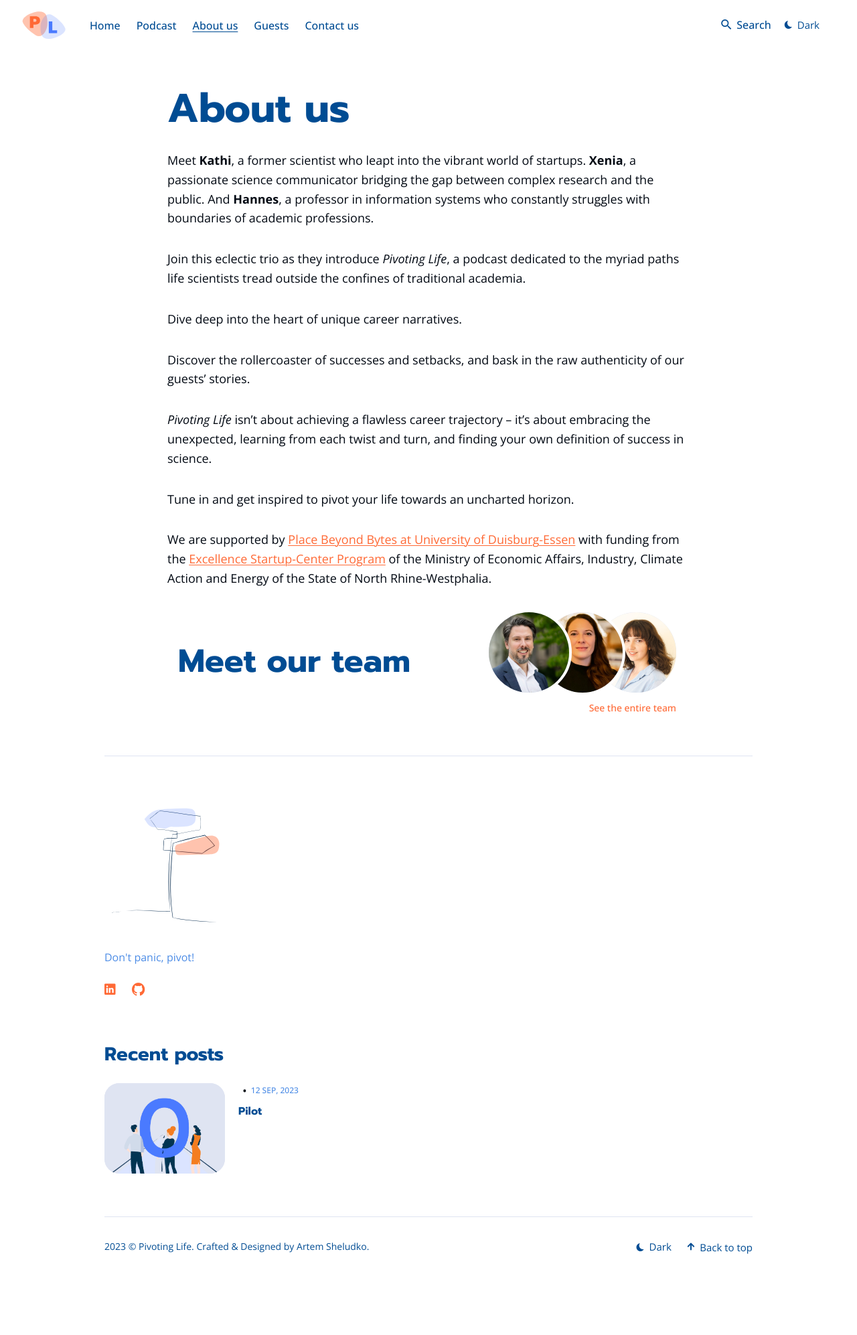
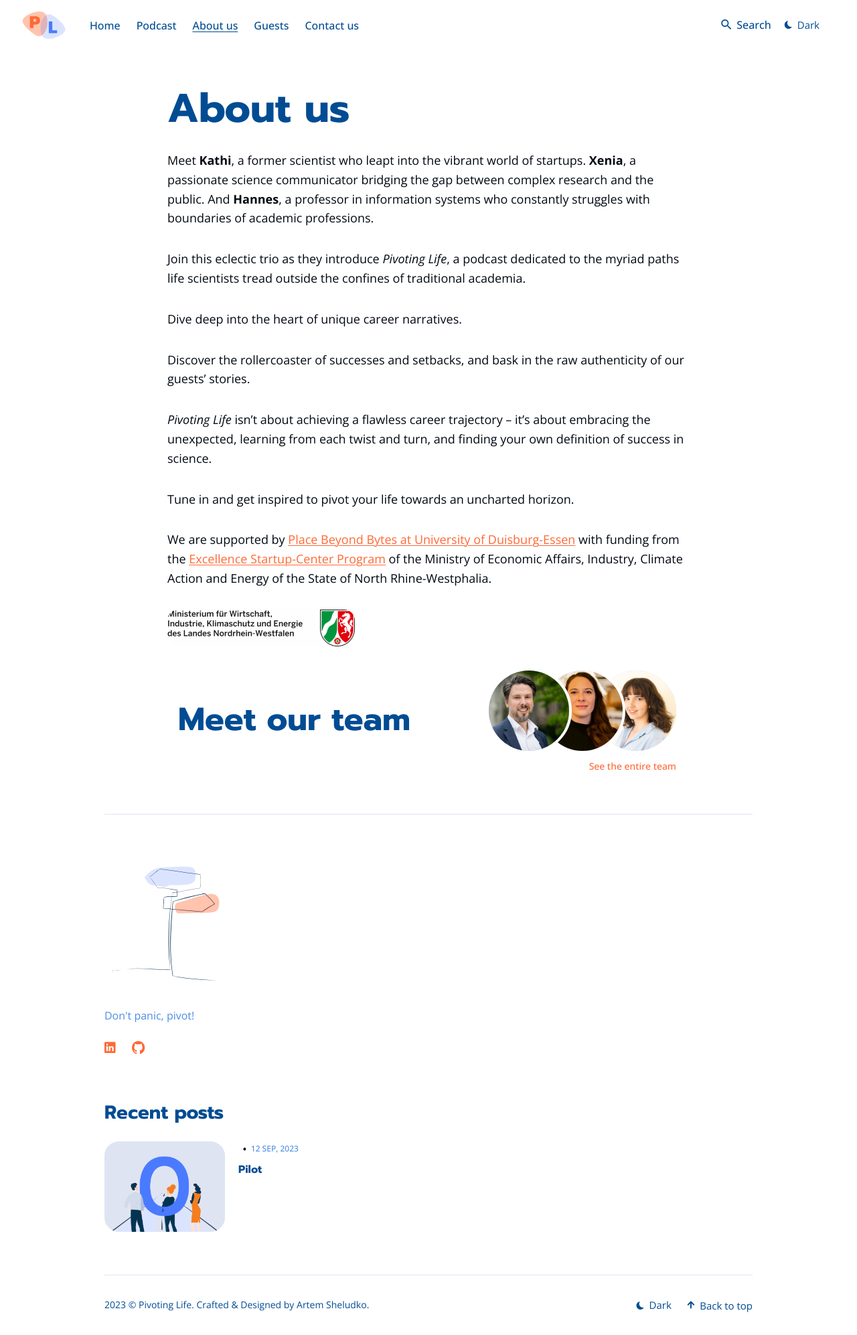
Before and after one commit to sitjart/website-pivoting-life, a Jekyll site: the page built from _pages/about-us.md, in a window 1280 px wide. Shown: the whole page at 67% size. Built offline with Jekyll 4.4.1, drawn with Linux system fonts in a browser that asks for light colours; before the commit the page ends 1906 px from its top, so only the background shows below that.

Commit message:
Update about-us.md

```diff
--- a/_pages/about-us.md
+++ b/_pages/about-us.md
@@ -18,4 +18,6 @@ Tune in and get inspired to pivot your life towards an uncharted horizon.
 
 We are supported by <a href="http://place2b-u.de">Place Beyond Bytes at University of Duisburg-Essen</a> with funding from the <a href="https://www.exzellenz-start-up-center.nrw/">Excellence Startup-Center Program</a> of the Ministry of Economic Affairs, Industry, Climate Action and Energy of the State of North Rhine-Westphalia.
 
+<img class="lazy" data-src="{{site.baseurl}}/images/sponsor_mwike.webp" alt="Ministry of Economic Affairs, Industry, Climate Action and Energy of the State of North Rhine-Westphalia" loading="lazy" >
+
 {% include section-authors.html %}
```
